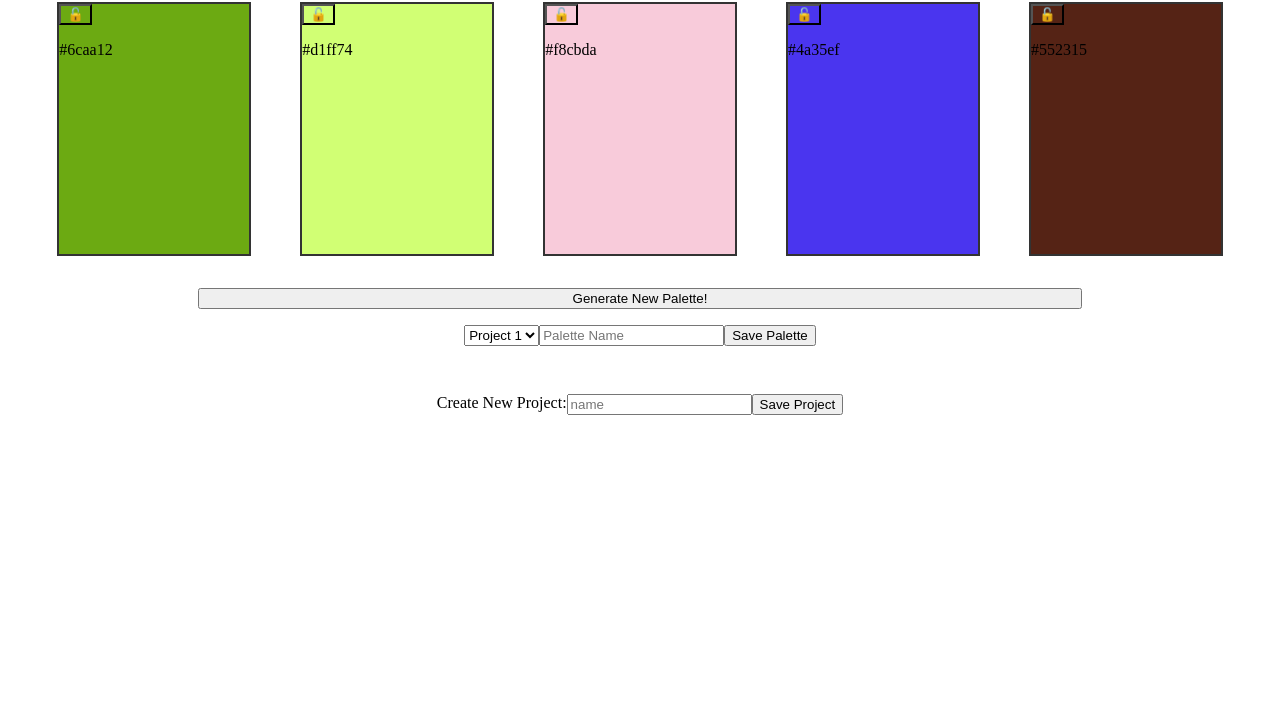
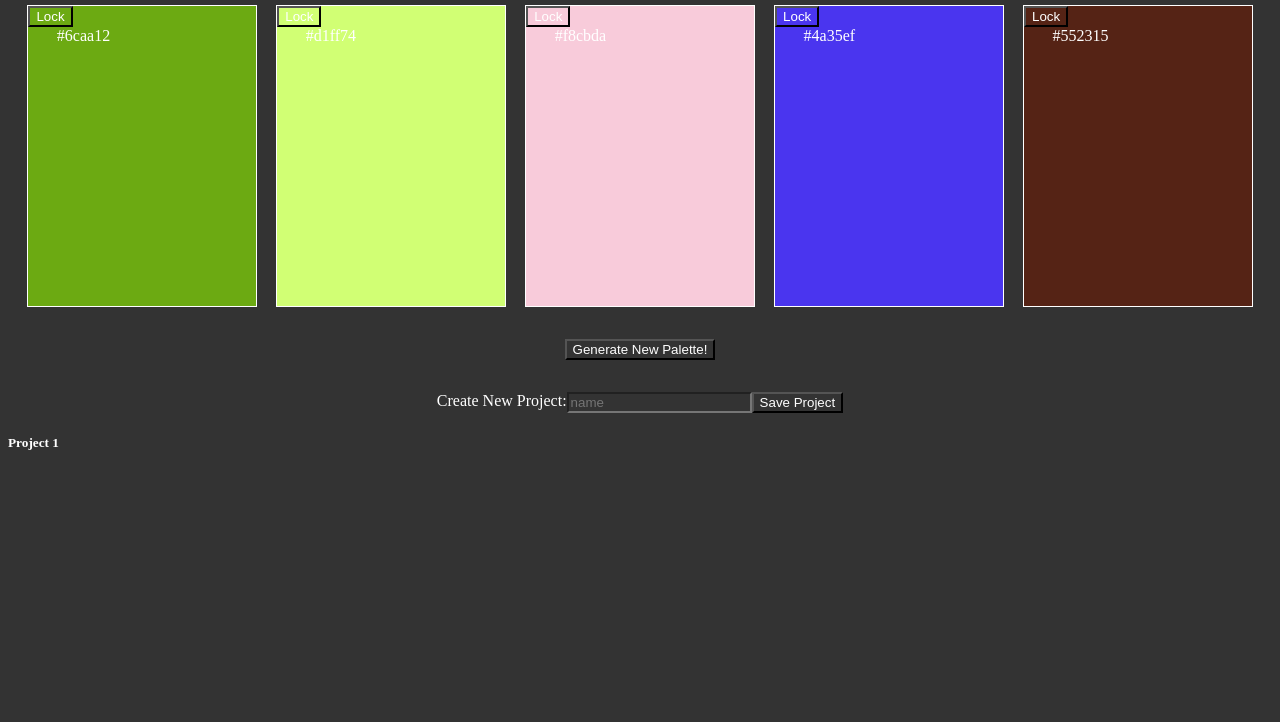
Before and after one commit to tdberg21/palette-picker, a website: page public/index.html in a window 1280 px wide. Shown: the part 78-800 px from the top of the page. Drawn offline with nearby package versions, Linux system fonts and the light colour scheme.

Commit message:
Update header, color scheme and move save palette to the header section

```diff
--- a/public/css/styles.css
+++ b/public/css/styles.css
@@ -1,8 +1,27 @@
+* {
+  background-color: #333;
+  color: #fff;
+}
 
 header {
   margin: 0 auto;
-  width: 50%;
+  width: 100%;
   text-align: center;
+  display: flex;
+  justify-content: space-between;
+  align-items: center;
+}
+
+.new-palette-button {
+  height: 50%;
+  margin: auto;
+}
+
+h1 {
+  font-family: 'Helvetica Neue', sans-serif;
+  letter-spacing: -1px;
+  line-height: 1;
+  /* color: #fff; */
 }
 
 .color-container {
@@ -12,27 +31,33 @@ header {
 }
 
 .color-boxes {
-  border: 2px solid #333;
-  width: 15%;
-  height: 250px;
+  border: 1px solid #fff;
+  width: 18%;
+  height: 300px;
 }
 
 .controls-container {
-  width: 70%;
   margin: 2em auto;
   display: flex;
   justify-content: center;
-  flex-direction: column;
 }
 
 .lower-controls-container {
+  margin: 1em;
+}
+
+.projects-container {
   display: flex;
   justify-content: center;
   margin: 1em auto;
 }
 
-.project-container {
-  display: flex;
-  justify-content: center;
-  margin: 1em auto;
+.color-codes {
+  margin: 0 auto;
+  width: 75%;
+  /* color: #fff; */
 }
+
+.lock-buttons {
+  /* color: #fff; */
+}
--- a/public/index.html
+++ b/public/index.html
@@ -8,32 +8,7 @@
 
   <body>
     <header>
-      <h1>Palette Picker</h1>
-    </header>
-    <section class="color-container">
-      <div class="color-boxes color-box1">
-        <button class="lock-buttons lock-button1">🔓</button>
-        <p class="color-code1"></p>
-      </div>
-      <div class="color-boxes color-box2">
-        <button class="lock-buttons lock-button2">🔓</button>
-        <p class="color-code2"></p>
-      </div>
-      <div class="color-boxes color-box3">
-        <button class="lock-buttons lock-button3">🔓</button>
-        <p class="color-code3"></p>
-      </div>
-      <div class="color-boxes color-box4">
-        <button class="lock-buttons lock-button4">🔓</button>
-        <p class="color-code4"></p>
-      </div>
-      <div class="color-boxes color-box5">
-        <button class="lock-buttons lock-button5">🔓</button>
-        <p class="color-code5"></p>
-      </div>
-    </section>
-    <section class="controls-container">
-      <button class="new-palette-button">Generate New Palette!</button>
+      <h1>palette picker.</h1>
       <div class="lower-controls-container">
         <select name="project-name-list" id="project-name-dropdown">
           <option value="project1">Project 1</option>
@@ -42,11 +17,41 @@
         <input type="text" class="palette-name-input" placeholder="Palette Name">
         <button class="save-palette-button">Save Palette</button>
       </div>
+    </header>
+    <section class="color-container">
+      <div class="color-boxes color-box1">
+        <button class="lock-buttons lock-button1">Lock</button>
+        <p class="color-codes color-code1"></p>
+      </div>
+      <div class="color-boxes color-box2">
+        <button class="lock-buttons lock-button2">Lock</button>
+        <p class="color-codes color-code2"></p>
+      </div>
+      <div class="color-boxes color-box3">
+        <button class="lock-buttons lock-button3">Lock</button>
+        <p class="color-codes color-code3"></p>
+      </div>
+      <div class="color-boxes color-box4">
+        <button class="lock-buttons lock-button4">Lock</button>
+        <p class="color-codes color-code4"></p>
+      </div>
+      <div class="color-boxes color-box5">
+        <button class="lock-buttons lock-button5">Lock</button>
+        <p class="color-codes color-code5"></p>
+      </div>
     </section>
-    <section class="project-container">
+    <section class="controls-container">
+      <button class="new-palette-button">Generate New Palette!</button>
+    </section>
+    <section class="projects-container">
       <label for="create-project-input">Create New Project:</label>
       <input type="text" name="new-project-name" id="create-project-input" placeholder="name">
       <button class="save-project-button">Save Project</button>
+    </section>
+    <section class="saved-projects-section">
+      <article class="project-article">
+        <h5 class="project-name-header">Project 1</h5>
+      </article>
     </section>
 
     <script src="https://ajax.googleapis.com/ajax/libs/jquery/3.3.1/jquery.min.js"></script>
--- a/public/js/scripts.js
+++ b/public/js/scripts.js
@@ -15,6 +15,7 @@ const randomPaletteGenerator = () => {
     $(`.color-box${index + 1}`).css('background-color', color);
     $(`.color-code${index + 1}`).text(color);
     $(`.lock-button${index + 1}`).css('background-color', color);
+    $(`.color-code${index + 1}`).css('background-color', color);
   })
 }
 
```
